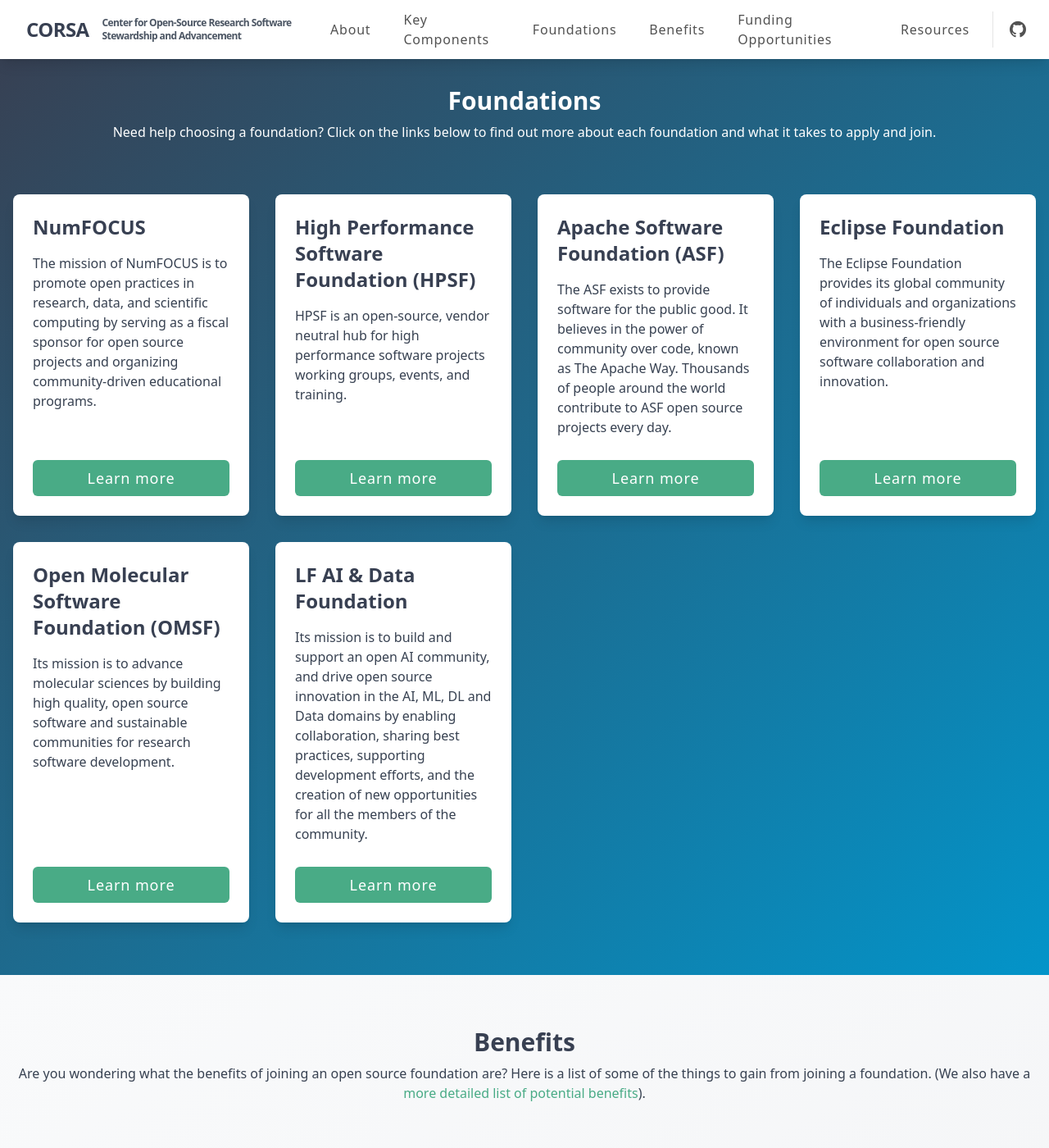
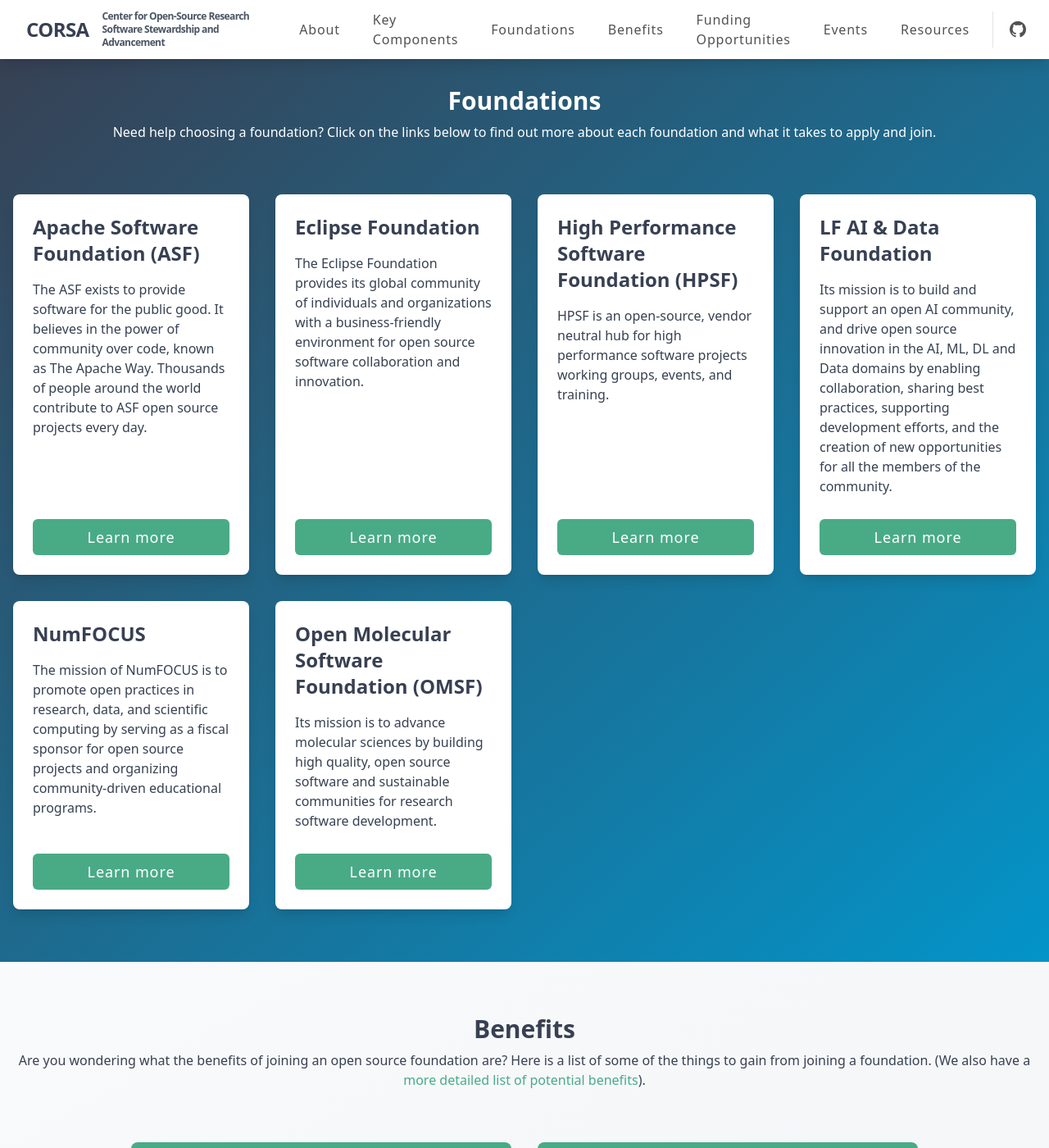
Before and after one commit to corsa-center/corsa-center.github.io, a Jekyll site: the page built from docs/index.html, in a window 1280 px wide and 1400 px high, scrolled down 1545 px. Shown: the whole window at 82% size. Built offline with Jekyll 4.4.1, drawn with Linux system fonts in a browser that asks for light colours; nearby versions of some CDN libraries; some of the changed text lies outside the part shown.

Commit message:
Added events section; sorted foundations

```diff
--- a/docs/_data/navigation.yml
+++ b/docs/_data/navigation.yml
@@ -8,5 +8,7 @@
   link: "#benefits"
 - name: Funding Opportunities
   link: "#funding-opportunities"
+- name: Events
+  link: "#events"
 - name: Resources
   link: "#resources"
--- /dev/null
+++ b/docs/_includes/home-sections/events.html
@@ -0,0 +1,35 @@
+<section id="events" class="py-12 lg:py-16 bg-gradient-to-br from-gray-50 to-gray-100">
+    <div class="container mx-auto px-4">
+      <div class="max-w-720 mx-auto text-center mb-12">
+        <h2 class="mb-2">{{ page.events_heading }}</h2>
+        <p>{{ page.events_subtext }}</p>
+      </div>
+
+      <div class="grid grid-cols-1 lg:grid-cols-1 gap-8 lg:px-36">
+
+        {% for type in page.event_types %}
+        <div class="card p-0 border-t-8 border-info">
+          <div class="card-body">
+            <h3 class="text-xl font-semibold p-6">{{ type.title }}</h3>
+            <ol class="list border-t border-gray-200 list-outside p-0">
+              {% for item in type.event_list %}
+                <li class="flex items-start grid grid-cols-12 relative px-6 py-3 after:absolute after:inset-x-0 after:bottom-0 after:w-full after:h-px after:content-['']">
+                    <span class="col-span-1 justify-self-center flex-shrink-0 pr-4">{{ item.month }}</span>
+                    <span class="col-span-11 flex-grow">{{ item.time }}</span>
+                    <span class="col-span-1 justify-self-center flex-shrink-0 pr-4 text-3xl font-bold">{{ item.day }}</span>
+                    {% if item.url %}
+                        <a href="{{ item.url }}" class="col-span-11 flex-grow text-xl font-bold">{{ item.description }}</a>
+                    {% else %}
+                        <span class="col-span-11 flex-grow text-xl font-bold">{{ item.description }}</span>
+                    {% endif %}
+                </li>
+              {% endfor %}
+            </ol>
+
+          </div>
+        </div>
+        {% endfor %}
+
+      </div>
+    </div>
+</section>
--- a/docs/_includes/home-sections/funding-opportunities.html
+++ b/docs/_includes/home-sections/funding-opportunities.html
@@ -14,7 +14,7 @@
           <p class="text-7xl font-bold text-gray-200">{{ n }}</p>
           <div>
             <h3 class="text-xl font-semibold mb-2">{{ opportunity.name }}</h3>
-            <p>{{ opportunity.content}}</p>
+            <p>{{ opportunity.content }}</p>
           </div>
         </div>
         {% endfor %}
--- a/docs/_includes/home-sections/resources.html
+++ b/docs/_includes/home-sections/resources.html
@@ -1,4 +1,4 @@
-<section id="resources" class="py-12 lg:py-16 bg-gradient-to-br from-gray-50 to-gray-100">
+<section id="resources" class="py-12 lg:py-16">
     <div class="container mx-auto px-4">
       <div class="max-w-720 mx-auto text-center pb-12">
         <h2 class="mb-2">{{ page.resources_heading }}</h2>
--- a/docs/index.html
+++ b/docs/index.html
@@ -59,18 +49,28 @@
     button_text: Learn more
     disable_button: false
     internal_url: false
+  - name: High Performance Software Foundation (HPSF)
+    content: "HPSF is an open-source, vendor neutral hub for high performance software projects working groups, events, and training."
+    button_link: /foundations/hpsf.html
+    button_text: Learn more
+    internal_url: true
+  - name: LF AI & Data Foundation
+    content: Its mission is to build and support an open AI community, and drive open source innovation in the AI, ML, DL and Data domains by enabling collaboration, sharing best practices, supporting development efforts, and the creation of new opportunities for all the members of the community.
+    button_link: /foundations/lfaidata.html
+    button_text: Learn more
+    disable_button: false
+    internal_url: true
+  - name: NumFOCUS
+    content: "The mission of NumFOCUS is to promote open practices in research, data, and scientific computing by serving as a fiscal sponsor for open source projects and organizing community-driven educational programs."
+    button_link: /foundations/numfocus.html
+    button_text: Learn more
+    internal_url: true
   - name: Open Molecular Software Foundation (OMSF)
     content: "Its mission is to advance molecular sciences by building high quality, open source software and sustainable communities for research software development."
     button_link: "https://omsf.io/"
     button_text: Learn more
     disable_button: false
     internal_url: false
-  - name: LF AI & Data Foundation
-    content: Its mission is to build and support an open AI community, and drive open source innovation in the AI, ML, DL and Data domains by enabling collaboration, sharing best practices, supporting development efforts, and the creation of new opportunities for all the members of the community.
-    button_link: /foundations/lfaidata.html
-    button_text: Learn more
-    disable_button: false
-    internal_url: true
 
 # BENEFITS SECTION
 benefits_heading: Benefits
@@ -101,6 +101,17 @@
     content: The <a href="https://www.nsf.gov/">NSF</a> has current open funding opportunities for the <a href="https://www.nsf.gov/pubs/2024/nsf24109/nsf24109.pdf">National Artificial Intelligence Research Resource (NAIRR) Pilot</a>, through December 15, 2024. The NSF also has open funding opportunities for <a href="https://new.nsf.gov/funding/opportunities/cssi-cyberinfrastructure-sustained-scientific-innovation">Cyberinfrastructure for Sustained Scientific Innovation (CSSI)</a>, with proposals due December 2, 2024.
   - name: Research Software Alliance (ReSA)
     content: <a href="https://www.researchsoft.org">ReSA</a> maintains a <a href="https://www.researchsoft.org/funding-opportunities/">list of funding opportunities for research software projects</a>.
+
+# EVENTS SECTION
+events_heading: Events
+event_types:
+  - title: Upcoming Events
+    event_list:
+      - month: NOV
+        day: 19
+        time: 5:15 pm - 6:45 pm
+        description: "SC24 BoF - Making Sense of the Chaos: Best Practices for HPC Software Sustainability Strategies and Metrics"
+        url: https://sc24.conference-program.com/presentation/?id=bof181&sess=sess622
 
 # RESOURCES SECTION
 resources_heading: Resources
@@ -147,4 +158,6 @@
 
 {% include home-sections/funding-opportunities.html %}
 
+{% include home-sections/events.html %}
+
 {% include home-sections/resources.html %}
```
Also changed, not shown: other parts of docs/index.html (+0 -10 lines).
